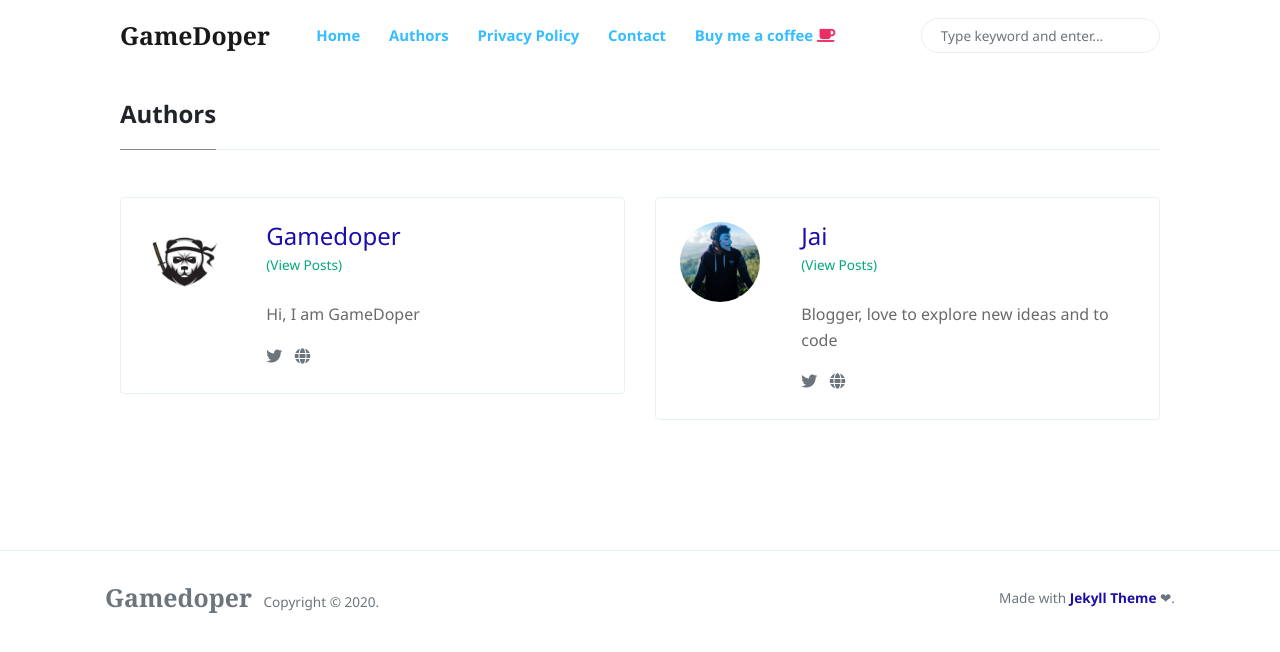
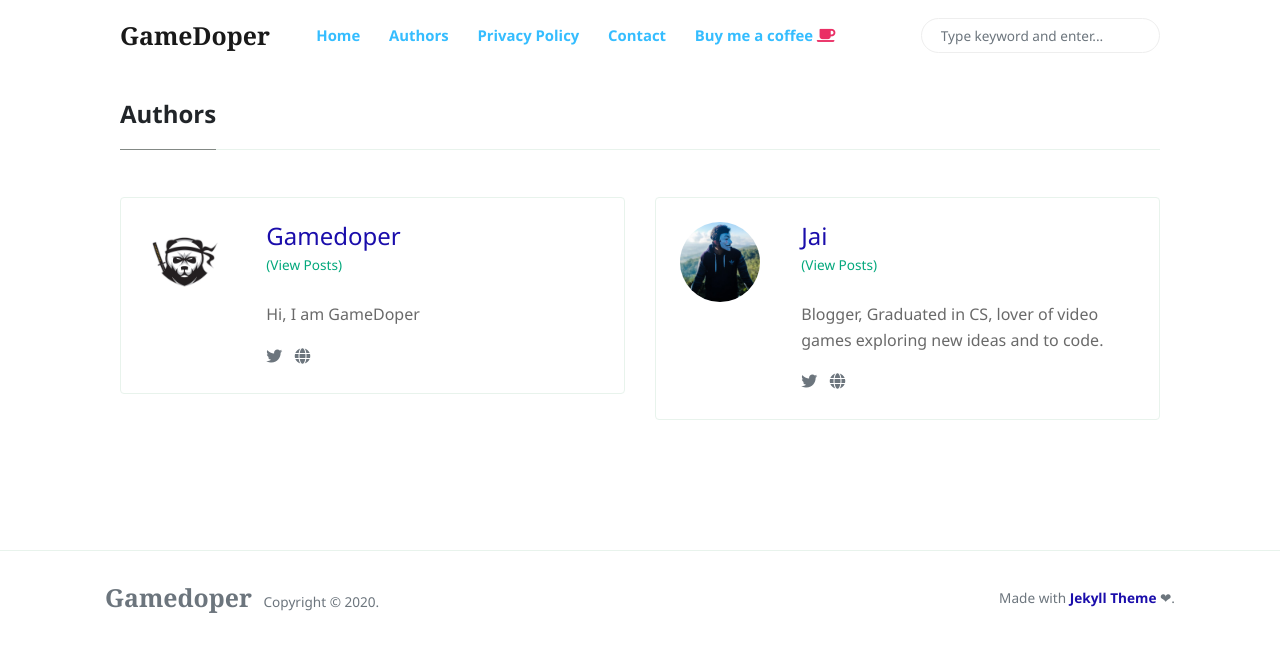
Before and after one commit to Gamedoper/Gamedoperarchives.github.io, a Jekyll site: the page built from _pages/authors-list.html, in a window 1280 px wide. Shown: the top 652 px of the page. Built offline with Jekyll 4.4.1, drawn with Linux system fonts in a browser that asks for light colours; nearby versions of some CDN libraries; comment, search, counter and statistics services are not loaded.

Commit message:
Update _config.yml

```diff
--- a/_config.yml
+++ b/_config.yml
@@ -34,7 +34,7 @@ authors:
       name:           Jai
       site:
       avatar:         assets/images/avatar2.jpg
-      bio:            "Blogger, love to explore new ideas and to code"
+      bio:            "Blogger, Graduated in CS, lover of video games exploring new ideas and to code."
       email:
       twitter:        https://twitter.com/jaiprince17
 
```
